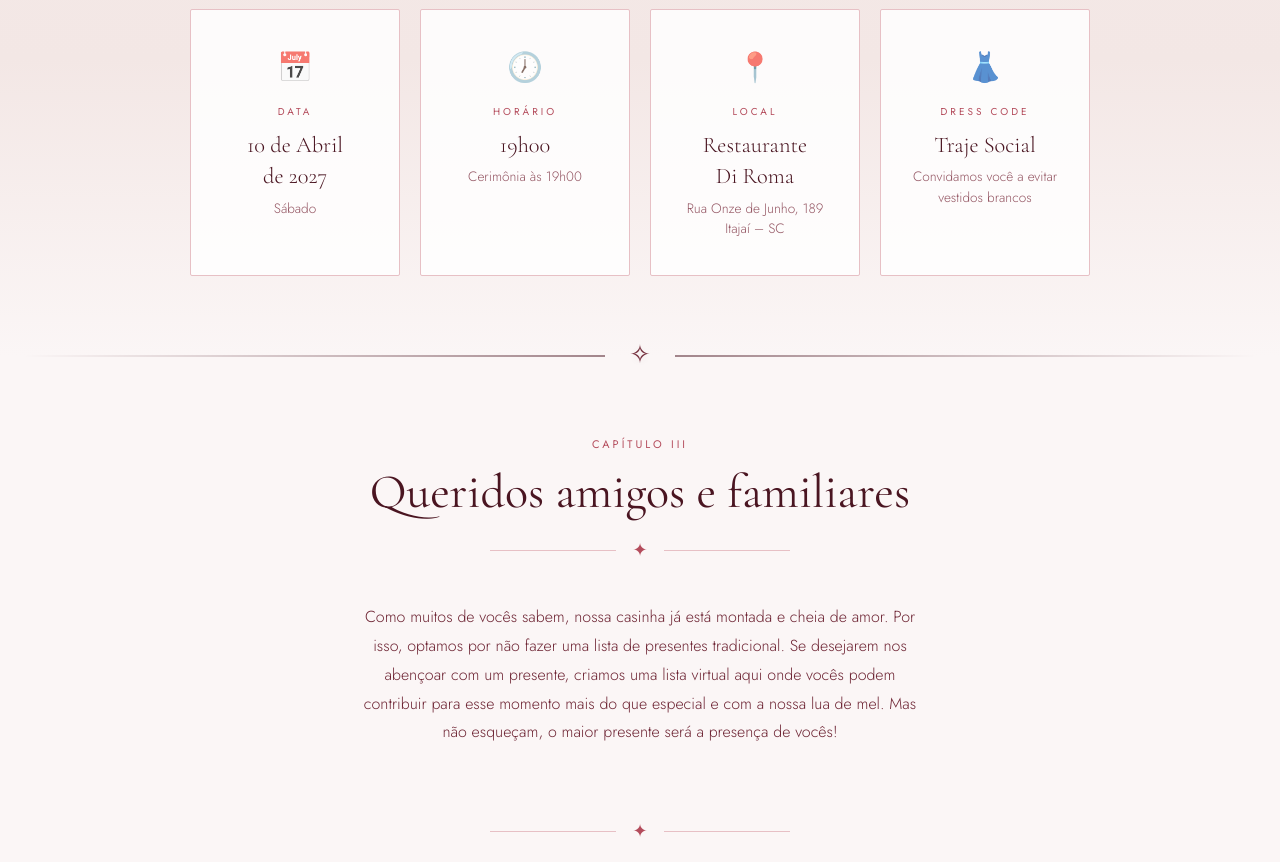
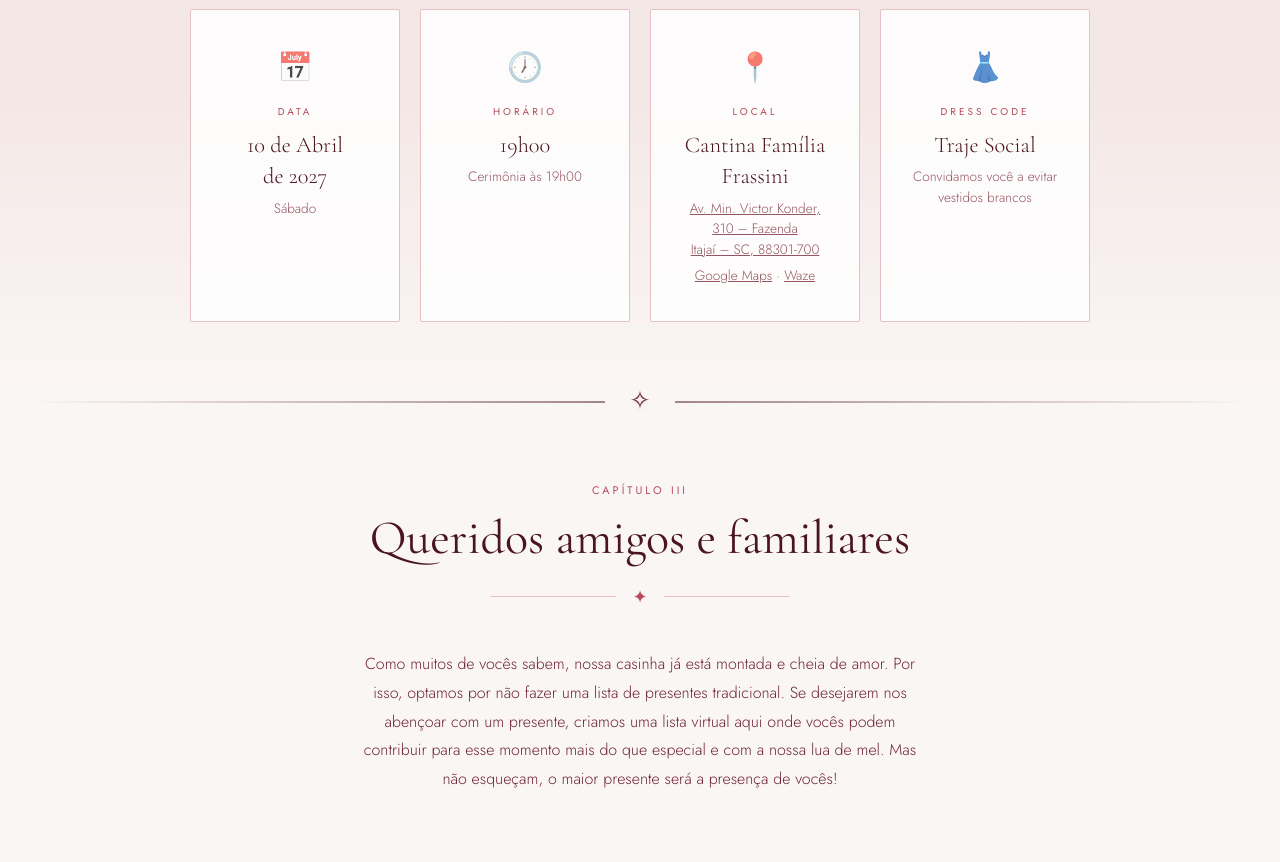
Before and after one commit to schuuulz/My-Wedding, a plain HTML site: page index.html in a window 1280 px wide. Shown: the part 3600-4462 px from the top of the page. Drawn offline with nearby package versions, Linux system fonts and the light colour scheme.

Commit message:
mudança de endereço

```diff
--- a/index.html
+++ b/index.html
@@ -154,8 +154,13 @@
       <div class="card fade-in">
         <div class="card-icon">📍</div>
         <p class="card-label">Local</p>
-        <p class="card-value">Restaurante<br />Di Roma</p>
-        <p class="card-sub">Rua Onze de Junho, 189<br />Itajaí – SC</p>
+        <p class="card-value">Cantina Família<br />Frassini</p>
+        <p class="card-sub"><a href="https://maps.app.goo.gl/TGuSteE5vvkpGVNg7" target="_blank" rel="noopener" style="color: inherit;">Av. Min. Victor Konder, 310 – Fazenda<br />Itajaí – SC, 88301-700</a></p>
+        <p class="card-sub">
+          <a href="https://maps.app.goo.gl/TGuSteE5vvkpGVNg7" target="_blank" rel="noopener" style="color: inherit;">Google Maps</a>
+          ·
+          <a href="https://waze.com/ul?q=Av.%20Min.%20Victor%20Konder%2C%20310%20-%20Fazenda%2C%20Itaja%C3%AD%20-%20SC%2C%2088301-700&navigate=yes" target="_blank" rel="noopener" style="color: inherit;">Waze</a>
+        </p>
       </div>
       <div class="card fade-in">
         <div class="card-icon">👗</div>
```
